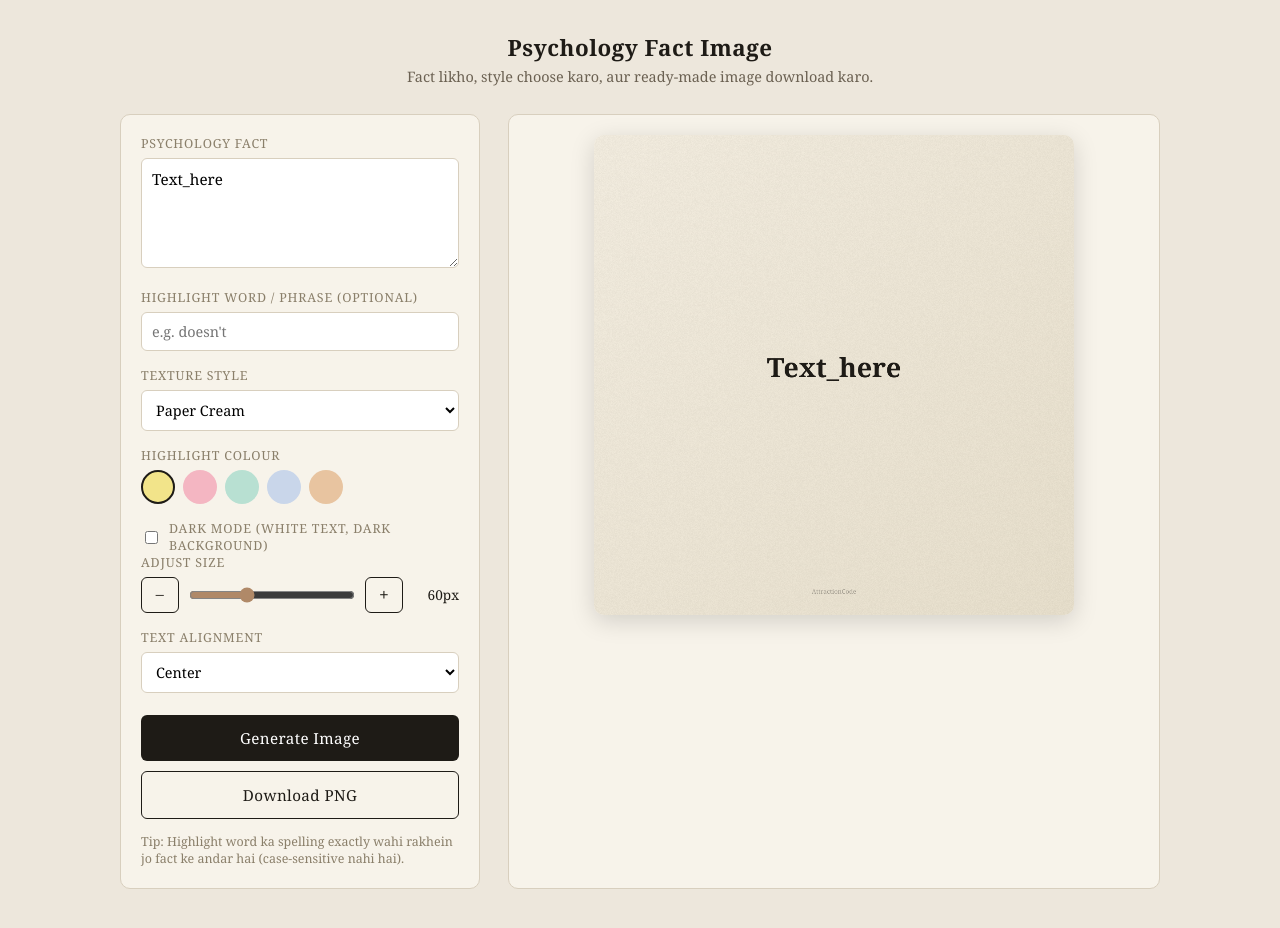
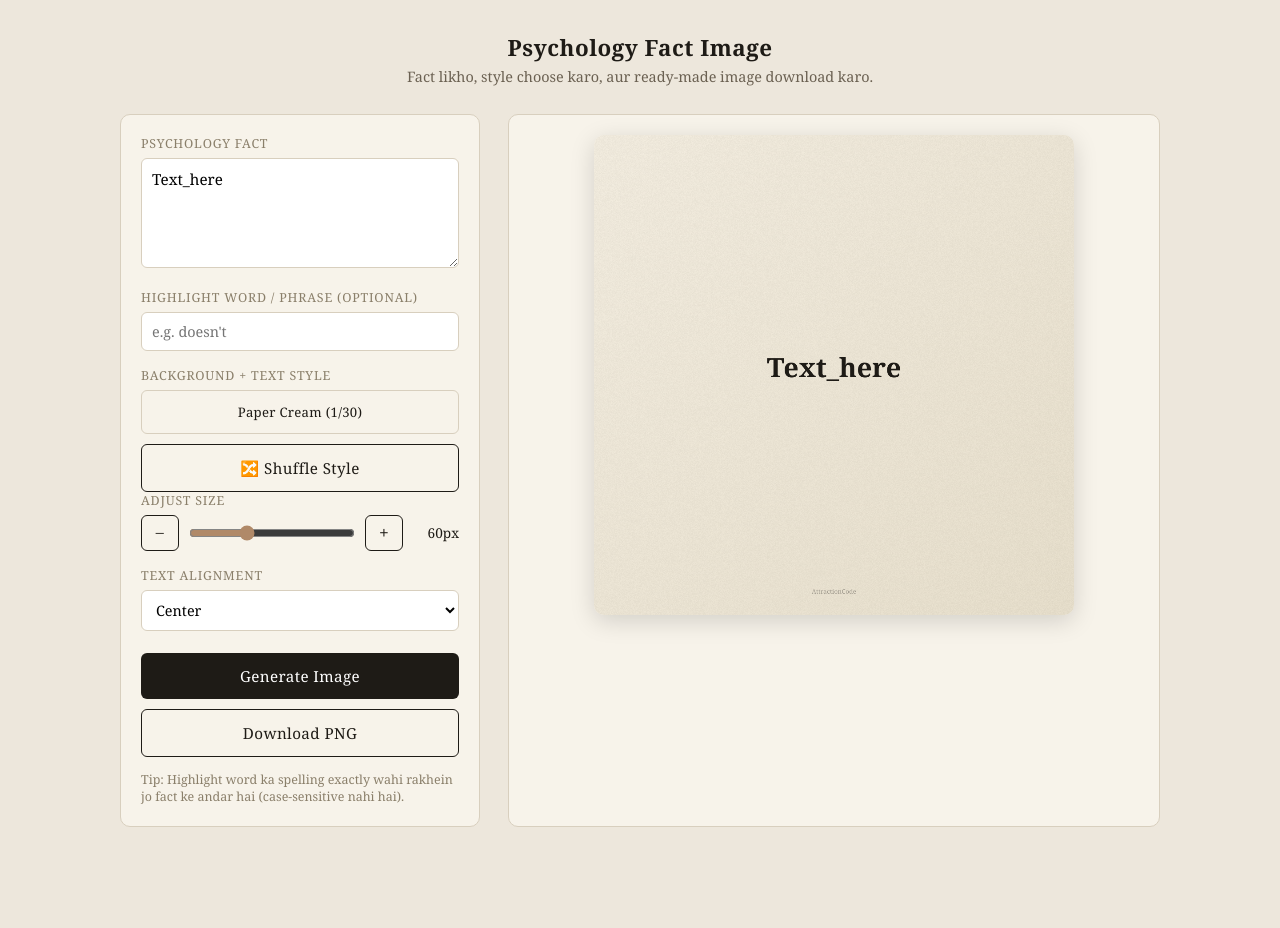
Before and after one commit to pawan64755-a11y/Psychology-facts-, a plain HTML site: page index.html in a window 1280 px wide. After the commit the page ends 891 px from the top, so only its background shows below. Drawn offline with Linux system fonts and the light colour scheme.

Commit message:
Update index.html

```diff
--- a/index.html
+++ b/index.html
@@ -157,6 +157,16 @@
     width:100%;
     accent-color:var(--accent);
   }
+  .style-preview{
+    display:flex;
+    align-items:center;
+    justify-content:center;
+    height:44px;
+    border-radius:6px;
+    border:1px solid var(--line);
+    font-size:0.82rem;
+    letter-spacing:0.3px;
+  }
   .size-row{
     display:flex;
     align-items:center;
@@ -193,26 +203,11 @@
     <label for="highlightWord">Highlight Word / Phrase (optional)</label>
     <input type="text" id="highlightWord" placeholder="e.g. doesn't" value="">
 
-    <label>Texture Style</label>
-    <select id="textureStyle">
-      <option value="paper">Paper Cream</option>
-      <option value="linen">Linen Soft Grey</option>
-      <option value="kraft">Kraft Warm Brown</option>
-    </select>
-
-    <label>Highlight Colour</label>
-    <div class="swatches" id="highlightSwatches">
-      <div class="swatch active" style="background:#F2E48A" data-color="#F2E48A"></div>
-      <div class="swatch" style="background:#F4B6C2" data-color="#F4B6C2"></div>
-      <div class="swatch" style="background:#B8E0D2" data-color="#B8E0D2"></div>
-      <div class="swatch" style="background:#C9D6EA" data-color="#C9D6EA"></div>
-      <div class="swatch" style="background:#E8C4A0" data-color="#E8C4A0"></div>
+    <label>Background + Text Style</label>
+    <div class="style-preview" id="stylePreview">
+      <span id="styleName">Style 1 / 30</span>
     </div>
-
-    <div class="toggle-row">
-      <input type="checkbox" id="darkMode">
-      <label style="margin:0;">Dark mode (white text, dark background)</label>
-    </div>
+    <button type="button" id="shuffleBtn" class="secondary" style="margin-top:10px;">🔀 Shuffle Style</button>
 
     <div id="customSizeWrap">
       <label>Adjust Size</label>
@@ -247,23 +242,60 @@ const canvas = document.getElementById('canvas');
 const ctx = canvas.getContext('2d');
 const SIZE = 1080;
 
-const textures = {
-  paper:  { bg1:'#EFE9DC', bg2:'#E4DCC9', ink:'#1E1B16' },
-  linen:  { bg1:'#E8E6E1', bg2:'#D9D6CF', ink:'#26241F' },
-  kraft:  { bg1:'#D9C3A0', bg2:'#C7AC80', ink:'#2B1F14' }
-};
-const darkPalette = { bg1:'#181614', bg2:'#0F0E0C', ink:'#F4F0E8' };
+// 30 curated background + text + highlight combinations
+const stylePresets = [
+  { name:'Paper Cream',        bg1:'#EFE9DC', bg2:'#E4DCC9', ink:'#1E1B16', hl:'#F2E48A' },
+  { name:'Linen Grey',         bg1:'#E8E6E1', bg2:'#D9D6CF', ink:'#26241F', hl:'#F4B6C2' },
+  { name:'Kraft Brown',        bg1:'#D9C3A0', bg2:'#C7AC80', ink:'#2B1F14', hl:'#B8E0D2' },
+  { name:'Midnight Ink',       bg1:'#181614', bg2:'#0F0E0C', ink:'#F4F0E8', hl:'#F2E48A' },
+  { name:'Rosewood Dusk',      bg1:'#2B1B1F', bg2:'#1A0F12', ink:'#F3E6E4', hl:'#E8A0A0' },
+  { name:'Sage Whisper',       bg1:'#DDE5D8', bg2:'#C7D3BF', ink:'#26301F', hl:'#F4B6C2' },
+  { name:'Dusty Blush',        bg1:'#F0DCD6', bg2:'#E3C4BB', ink:'#3A241E', hl:'#C9D6EA' },
+  { name:'Slate Blue Night',   bg1:'#1B2430', bg2:'#10161E', ink:'#EDE9DF', hl:'#E8C4A0' },
+  { name:'Terracotta Warm',    bg1:'#E3B08C', bg2:'#CE9066', ink:'#2B1710', hl:'#F2E48A' },
+  { name:'Charcoal Rose',      bg1:'#211C1E', bg2:'#150F11', ink:'#F2E7E4', hl:'#E8A0A0' },
+  { name:'Ivory Sand',         bg1:'#F5EFE2', bg2:'#E9DFC8', ink:'#1E1B16', hl:'#B8E0D2' },
+  { name:'Plum Twilight',      bg1:'#2A1F2E', bg2:'#190F1D', ink:'#EFE4EE', hl:'#F2E48A' },
+  { name:'Sea Mist',           bg1:'#DCE7E4', bg2:'#C4D6D1', ink:'#17251F', hl:'#E8C4A0' },
+  { name:'Blush Cream',        bg1:'#F3E3DD', bg2:'#E7CFC5', ink:'#2E1E1B', hl:'#C9D6EA' },
+  { name:'Deep Forest',        bg1:'#16211A', bg2:'#0D1510', ink:'#E8EDE6', hl:'#E8C4A0' },
+  { name:'Warm Grey Editorial',bg1:'#E4E0D8', bg2:'#D2CCBE', ink:'#201D18', hl:'#F4B6C2' },
+  { name:'Amber Dusk',         bg1:'#C98B4E', bg2:'#A96C33', ink:'#241207', hl:'#F4EAD5' },
+  { name:'Navy Ink',           bg1:'#101826', bg2:'#070C15', ink:'#ECE9DF', hl:'#F2E48A' },
+  { name:'Soft Lilac',         bg1:'#E7E1EE', bg2:'#D5CBE3', ink:'#251E2B', hl:'#E8A0A0' },
+  { name:'Cocoa Cream',        bg1:'#E8D9C8', bg2:'#D6C0A5', ink:'#2B1D13', hl:'#B8E0D2' },
+  { name:'Graphite Mint',      bg1:'#1D2420', bg2:'#131813', ink:'#E7EDE9', hl:'#B8E0D2' },
+  { name:'Peach Paper',        bg1:'#F2DFCB', bg2:'#E6C8A9', ink:'#331F12', hl:'#C9D6EA' },
+  { name:'Wine Velvet',        bg1:'#2C141B', bg2:'#1B0B10', ink:'#F1E4E6', hl:'#E8C4A0' },
+  { name:'Stone Blue',         bg1:'#DDE2E6', bg2:'#C6CFD6', ink:'#1B222A', hl:'#E8A0A0' },
+  { name:'Golden Kraft',       bg1:'#D6A85C', bg2:'#BE8B3C', ink:'#251804', hl:'#F4F0E8' },
+  { name:'Ink Blot Grey',      bg1:'#201F1D', bg2:'#151412', ink:'#EDE9E1', hl:'#F4B6C2' },
+  { name:'Rosy Linen',         bg1:'#ECDCD8', bg2:'#DEC3BD', ink:'#291B18', hl:'#B8E0D2' },
+  { name:'Ocean Slate',        bg1:'#182B30', bg2:'#0E1B1F', ink:'#E4EDEE', hl:'#F2E48A' },
+  { name:'Vanilla Bean',       bg1:'#F1E8D6', bg2:'#E2D3B2', ink:'#241C0F', hl:'#E8A0A0' },
+  { name:'Espresso Night',     bg1:'#1C1410', bg2:'#110B08', ink:'#EFE5D8', hl:'#E8C4A0' }
+];
 
-let activeHighlight = '#F2E48A';
+let currentPresetIndex = 0;
+let activeHighlight = stylePresets[0].hl;
 
-document.querySelectorAll('.swatch').forEach(sw => {
-  sw.addEventListener('click', () => {
-    document.querySelectorAll('.swatch').forEach(s => s.classList.remove('active'));
-    sw.classList.add('active');
-    activeHighlight = sw.dataset.color;
-    generateImage();
-  });
-});
+function updateStyleLabel() {
+  document.getElementById('styleName').textContent =
+    stylePresets[currentPresetIndex].name + ' (' + (currentPresetIndex + 1) + '/' + stylePresets.length + ')';
+}
+
+function shuffleStyle() {
+  let next;
+  do {
+    next = Math.floor(Math.random() * stylePresets.length);
+  } while (next === currentPresetIndex && stylePresets.length > 1);
+  currentPresetIndex = next;
+  activeHighlight = stylePresets[currentPresetIndex].hl;
+  updateStyleLabel();
+  generateImage();
+}
+
+document.getElementById('shuffleBtn').addEventListener('click', shuffleStyle);
 
 function addNoise(ctx, w, h, intensity) {
   const imgData = ctx.getImageData(0, 0, w, h);
@@ -338,13 +370,11 @@ function findFontSizeAndLines(text, maxWidth, mode, customSize) {
 function generateImage() {
   const rawText = document.getElementById('factText').value.trim() || 'Type a psychology fact...';
   const highlightWord = document.getElementById('highlightWord').value.trim();
-  const isDark = document.getElementById('darkMode').checked;
-  const textureKey = document.getElementById('textureStyle').value;
   const fontSizeMode = 'custom';
   const customSize = parseInt(document.getElementById('fontSizeSlider').value, 10);
   const textAlignMode = document.getElementById('textAlignMode').value;
 
-  const palette = isDark ? darkPalette : textures[textureKey];
+  const palette = stylePresets[currentPresetIndex];
   drawBackground(palette);
 
   const maxWidth = SIZE - 260;
@@ -402,8 +432,6 @@ document.getElementById('generateBtn').addEventListener('click', generateImage);
 // --- Live preview: regenerate instantly as user changes anything ---
 document.getElementById('factText').addEventListener('input', generateImage);
 document.getElementById('highlightWord').addEventListener('input', generateImage);
-document.getElementById('textureStyle').addEventListener('change', generateImage);
-document.getElementById('darkMode').addEventListener('change', generateImage);
 document.getElementById('textAlignMode').addEventListener('change', generateImage);
 
 const fontSizeSlider = document.getElementById('fontSizeSlider');
@@ -433,6 +461,7 @@ document.getElementById('downloadBtn').addEventListener('click', () => {
 });
 
 // generate once on load
+updateStyleLabel();
 generateImage();
 </script>
 
```
